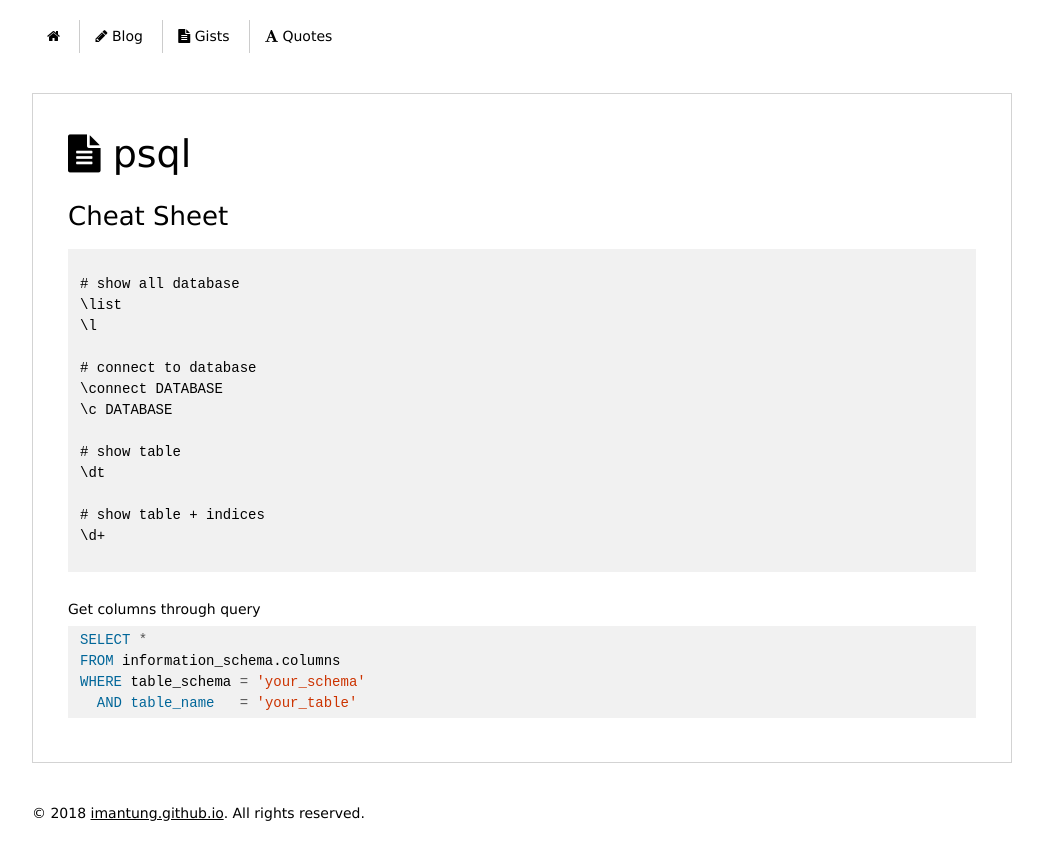
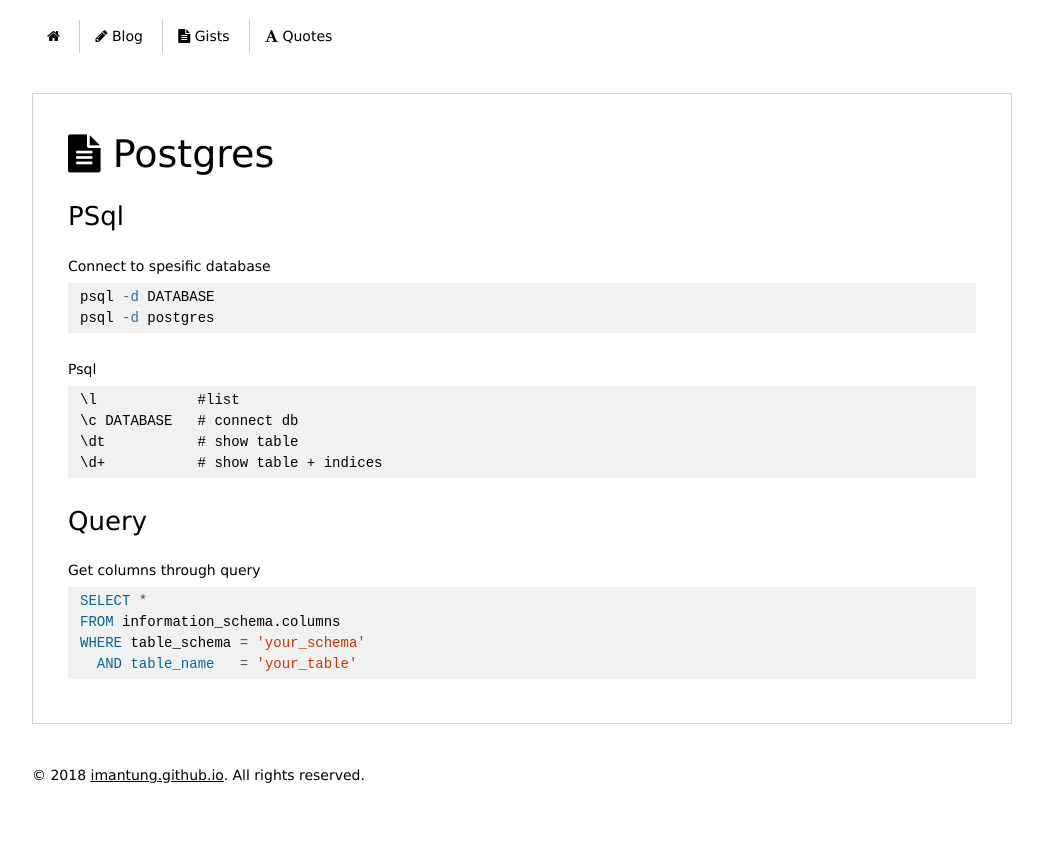
Before and after one commit to imantung/imantung.github.io, a Jekyll site: the page built from gist/techstacks/psql.md, in a window 1280 px wide. Shown: the top 860 px of the page, without its empty margins (118-1161 px from the left). Built offline with Jekyll 4.4.1, drawn with Linux system fonts in a browser that asks for light colours; nearby versions of some CDN libraries.

Commit message:
update content

````diff
--- a/gist/techstacks/psql.md
+++ b/gist/techstacks/psql.md
@@ -1,28 +1,25 @@
 ---
 layout: gist
-title: psql
+title: Postgres
 ---
 
-### Cheat Sheet
+### PSql
 
+Connect to spesific database
+```sh
+psql -d DATABASE
+psql -d postgres
 ```
 
-# show all database
-\list
-\l
-
-# connect to database
-\connect DATABASE
-\c DATABASE
-
-# show table
-\dt
-
-# show table + indices
-\d+
-
+Psql
+```
+\l            #list
+\c DATABASE   # connect db
+\dt           # show table
+\d+           # show table + indices
 ```
 
+### Query
 
 Get columns through query
 ```sql
````
Also changed, not shown: gist/techstacks/rails.md (added, +80 -0 lines), gist/techstacks/ruby.md (+0 -47 lines).
